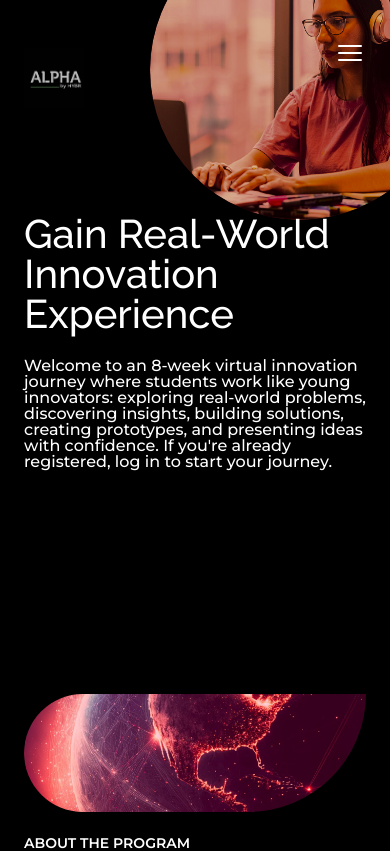
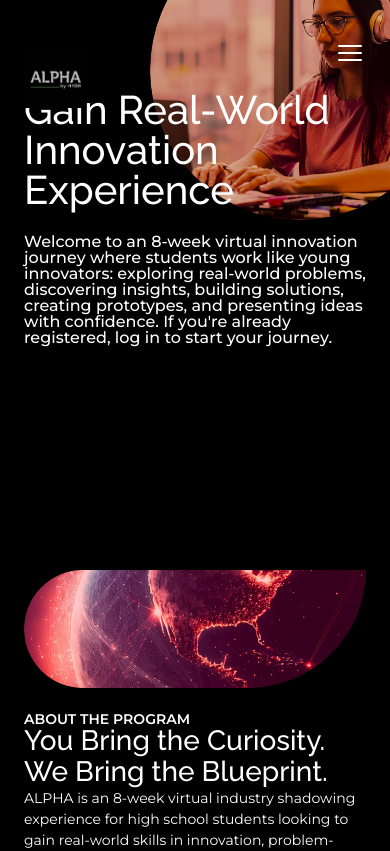
Before and after one commit to brite222/hybr, a React (Vite) app in the folder hybrrrr/: page / in a window 390 px wide. Shown: the top 851 px of the page. Built offline with nearby package versions, Linux system fonts and the light colour scheme; no server answers.

Commit message:
Fixed Hero

```diff
--- a/hybrrrr/src/styles/mobile.css
+++ b/hybrrrr/src/styles/mobile.css
@@ -28,11 +28,17 @@
      ════════════════════════════════════════════ */
 
  nav {
+  position: absolute !important;
+  top: 0 !important;
+  left: 0 !important;
+  width: 100% !important;
+  z-index: 10 !important;
+  background: transparent !important;
   padding: 48px 24px 16px 24px;
+  display: flex !important;
   justify-content: space-between;
   align-items: center;
 }
-
   .nav-links {
     display: none;
   }
@@ -102,7 +108,9 @@
      ════════════════════════════════════════════ */
 
  #hero {
+  position: relative !important;
   min-height: auto;
+  padding-top: 0 !important;
   padding-bottom: 60px;
 }
 
```
Lines whose indentation alone changed are shown as unchanged.
